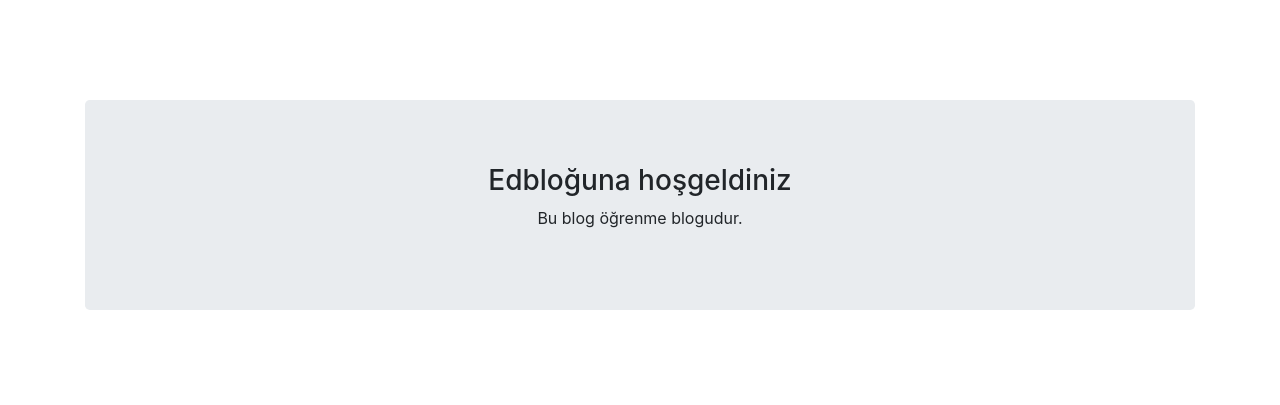
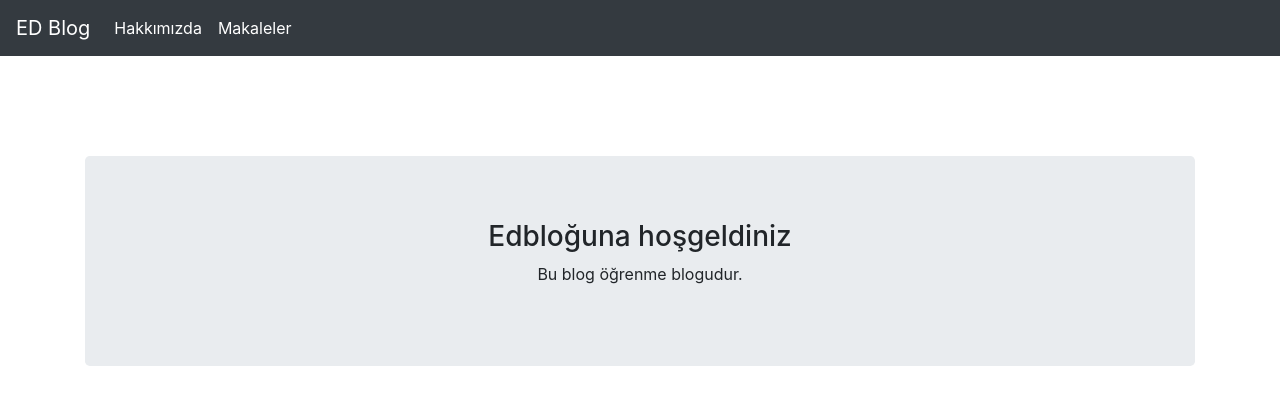
Before and after one commit to demirtaserdem/learn, a Django app: page / in a window 1280 px wide. Shown: the top 405 px of the page. Run offline with Django 3.2, Linux system fonts and the light colour scheme; some libraries are stand-ins or nearby versions.

Commit message:
67. Navbar Ekleme

```diff
--- /dev/null
+++ b/djblog/templates/includes/navbar.html
@@ -0,0 +1,20 @@
+<nav class="navbar navbar-expand-md navbar-dark bg-dark mb-4">
+        <a class="navbar-brand" href="/">ED Blog</a>
+        <button class="navbar-toggler" type="button" data-toggle="collapse" data-target="#navbarCollapse" aria-controls="navbarCollapse" aria-expanded="false" aria-label="Toggle navigation">
+          <span class="navbar-toggler-icon"></span>
+        </button>
+
+        <div class="collapse navbar-collapse" id="navbarCollapse">
+            <ul class="navbar-nav mr-auto">
+                <li class="nav-item active">
+                    <a class="nav-link" href="/about">Hakkımızda</a>
+                </li>
+                <li class="nav-item active">
+                    <a class="nav-link" href="/articles">Makaleler</a>
+                </li>
+            </ul>
+
+
+         </div>
+
+        </nav>
--- a/djblog/templates/layout.html
+++ b/djblog/templates/layout.html
@@ -8,6 +8,7 @@
     <title>Ed Blog</title>
 </head>
 <body>
+    {% include "includes/navbar.html" %}
     <!--<br><br><br>-->
     <div style = "margin-top : 100px;" class = "container">
         {% block body %}
```
